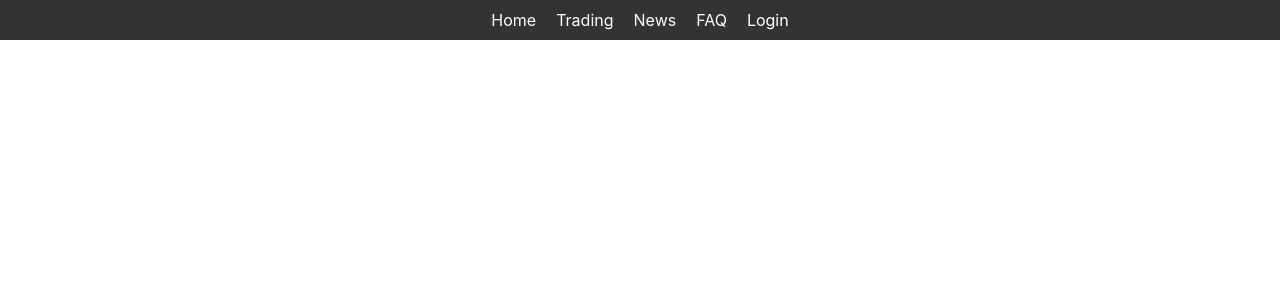
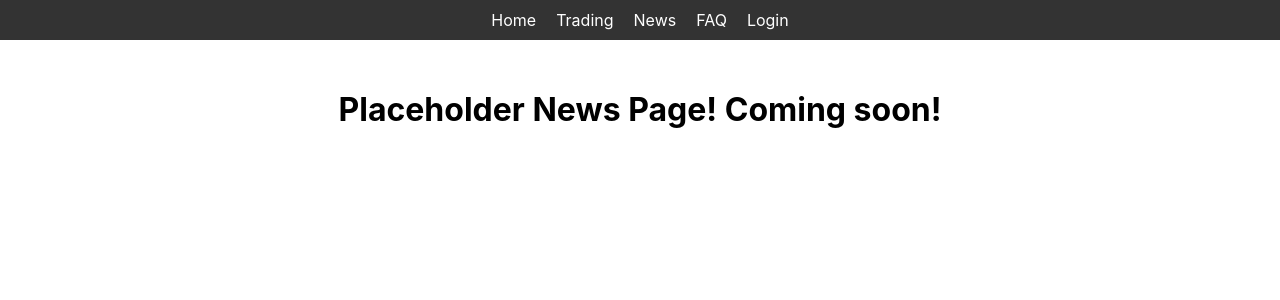
Before and after one commit to RuneScape-Market-Analyzer/RuneScape-Market-Analyzer, a React (Create React App) app in the folder my-app/: page /news in a window 1280 px wide. Shown: the top 300 px of the page. Built offline with nearby package versions, Linux system fonts and the light colour scheme.

Commit message:
add placeholder pages

```diff
--- a/my-app/src/App.js
+++ b/my-app/src/App.js
@@ -3,6 +3,9 @@ import { BrowserRouter as Router, Route, Routes } from "react-router-dom";
 import Navbar from "./components/Navbar";
 import Home from "./pages/Home";
 import Trading from "./pages/Trading";
+import News from "./pages/News";
+import FAQ from "./pages/FAQ";
+import Login from "./pages/Login";
 
 function App() {
     return (
@@ -11,7 +14,9 @@ function App() {
             <Routes>
                 <Route path="/" element={<Home />} />
                 <Route path="/trading" element={<Trading />} />
-                {/* Add more routes as needed */}
+                <Route path="/news" element={<News />} />
+                <Route path="/faq" element={<FAQ />} />
+                <Route path="/login" element={<Login />} />
             </Routes>
         </Router>
     );
--- /dev/null
+++ b/my-app/src/pages/FAQ.js
@@ -0,0 +1,11 @@
+import React from "react";
+
+function FAQ() {
+    return (
+        <div style={{ textAlign: "center", marginTop: "50px" }}>
+            <h1>Placeholder FAQ Page! Coming soon!</h1>
+        </div>
+    );
+}
+
+export default FAQ;
--- /dev/null
+++ b/my-app/src/pages/Login.js
@@ -0,0 +1,11 @@
+import React from "react";
+
+function Login() {
+    return (
+        <div style={{ textAlign: "center", marginTop: "50px" }}>
+            <h1>Placeholder Login Page! Coming soon!</h1>
+        </div>
+    );
+}
+
+export default Login;
--- /dev/null
+++ b/my-app/src/pages/News.js
@@ -0,0 +1,11 @@
+import React from "react";
+
+function News() {
+    return (
+        <div style={{ textAlign: "center", marginTop: "50px" }}>
+            <h1>Placeholder News Page! Coming soon!</h1>
+        </div>
+    );
+}
+
+export default News;
```
